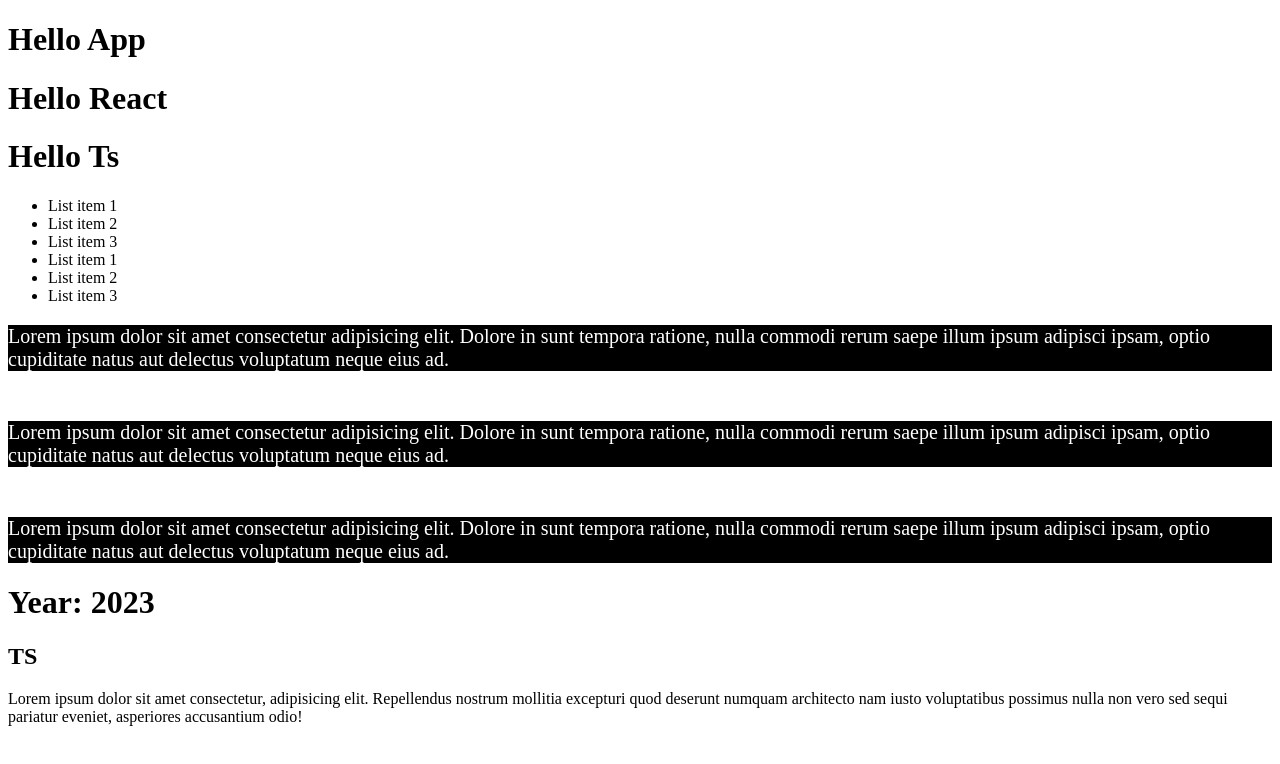
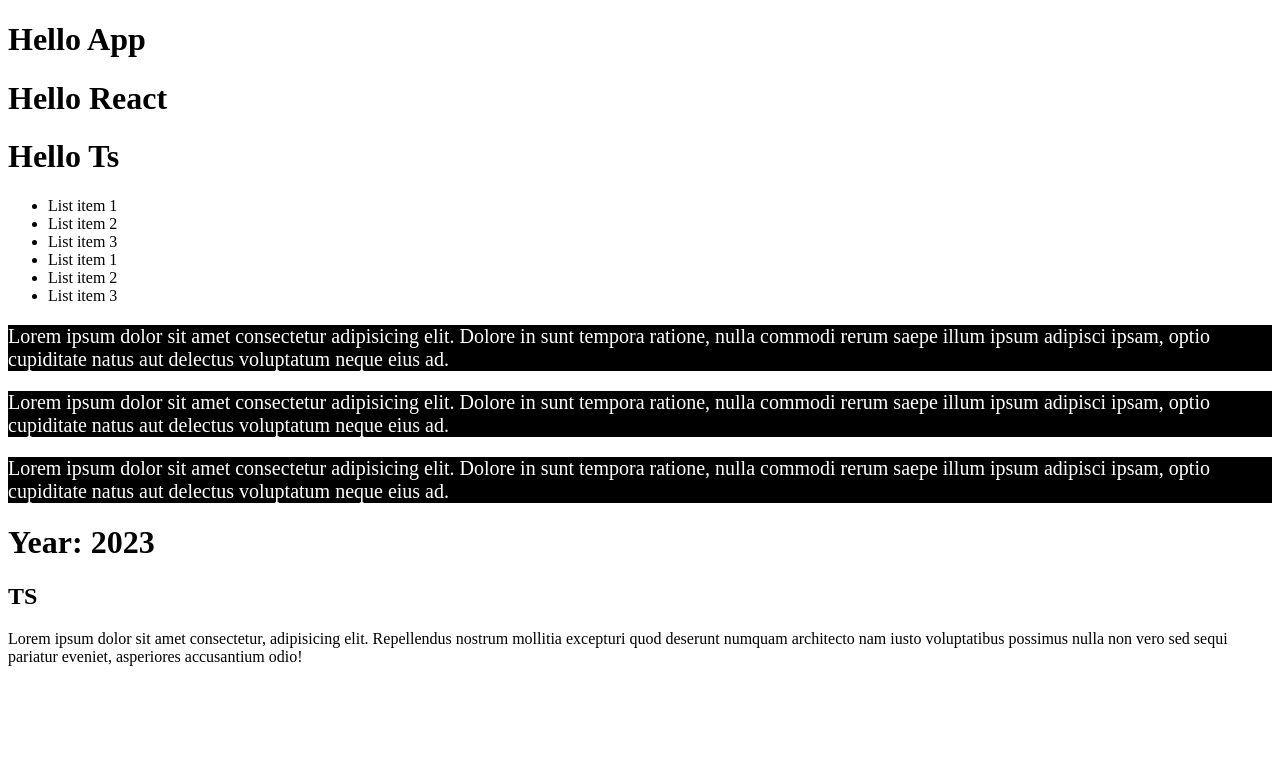
Before and after one commit to Artem-Semenov/shop-project, a React (Create React App) app: page / in a window 1280 px wide. Shown: the top 764 px of the page. Built offline with nearby package versions, Linux system fonts and the light colour scheme.

Commit message:
added scss

```diff
--- a/package.json
+++ b/package.json
@@ -13,6 +13,7 @@
     "react": "^18.2.0",
     "react-dom": "^18.2.0",
     "react-scripts": "5.0.1",
+    "sass": "^1.57.1",
     "typescript": "^4.9.4",
     "web-vitals": "^2.1.4"
   },
--- a/src/List.tsx
+++ b/src/List.tsx
@@ -1,12 +1,12 @@
-import classes from "./List.module.css";
+import  "./List.scss";
 
-console.log(classes);
+
 
 type Props = {};
 
 export const List = (props: Props) => {
-  const data = true;
-  const {test, content, ['artickle=desc'] : artickelDesc} = classes;
+  const data = false
+
 
   return (
     <>
@@ -19,18 +19,18 @@ export const List = (props: Props) => {
         <li>List item 3 </li>
       </ul>
       <p className = {`
-      ${content}
-      ${data ? test : ''}`}>
+      content
+      ${data ? 'test' : ''}`}>
         Lorem ipsum dolor sit amet consectetur adipisicing elit. Dolore in sunt
         tempora ratione, nulla commodi rerum saepe illum ipsum adipisci ipsam,
         optio cupiditate natus aut delectus voluptatum neque eius ad.
       </p>
-      <p className = {`${content} ${data ? test : ''}`}>
+      <p className = {`content ${data ? 'test' : ''}`}>
         Lorem ipsum dolor sit amet consectetur adipisicing elit. Dolore in sunt
         tempora ratione, nulla commodi rerum saepe illum ipsum adipisci ipsam,
         optio cupiditate natus aut delectus voluptatum neque eius ad.
       </p>
-      <p className = {content}>
+      <p className = {`content`}>
         Lorem ipsum dolor sit amet consectetur adipisicing elit. Dolore in sunt
         tempora ratione, nulla commodi rerum saepe illum ipsum adipisci ipsam,
         optio cupiditate natus aut delectus voluptatum neque eius ad.
```
Also changed, not shown: src/List.scss (renamed from src/List.module.css), 1 other file (tests, documents, lock files or other folders).
